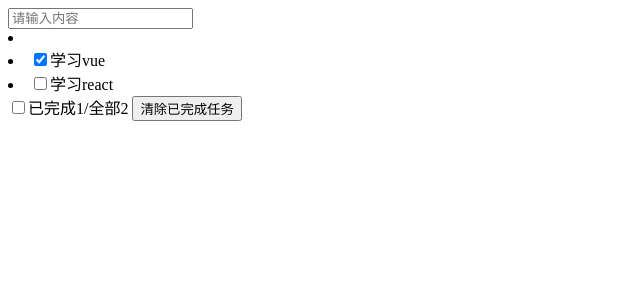
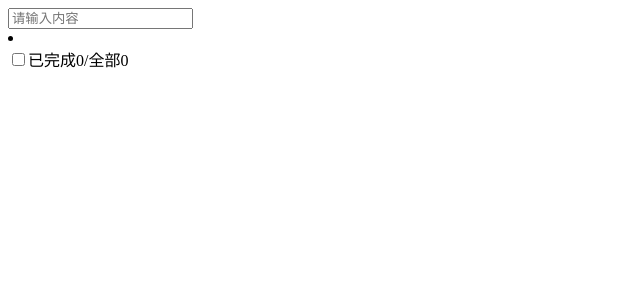
Before and after one commit to 729727747/demo_vue_cli_test, a Vue app: page / in a window 1280 px wide. Shown: the top 300 px of the page, without its empty margins (0-640 px from the left). Built offline with nearby package versions, Linux system fonts and the light colour scheme.

Commit message:
设置localstorge

```diff
--- a/src/App.vue
+++ b/src/App.vue
@@ -38,18 +38,19 @@ export default {
   name: 'App',
   data(){
     return{
-     todos:[
-            {
-                id:1,
-                title:'学习vue',
-                completed:true
-            },
-            {
-                id:2,
-                title:'学习react',
-                completed:false
-            }
-        ]
+    //  todos:[
+    //         {
+    //             id:1,
+    //             title:'学习vue',
+    //             completed:true
+    //         },
+    //         {
+    //             id:2,
+    //             title:'学习react',
+    //             completed:false
+    //         }
+    //     ]
+    todos:JSON.parse(localStorage.getItem('todos')) || []
     }
   },
   methods:{
@@ -70,6 +71,14 @@ export default {
         this.todos.forEach(item => {
             item.completed = checked
         })
+    }
+  },
+  watch:{
+    todos:{
+      deep:true,
+      handler(value){
+        localStorage.setItem('todos',JSON.stringify(value))
+      }
     }
   },
   components: {
--- a/src/components/demo/Footer.vue
+++ b/src/components/demo/Footer.vue
@@ -2,14 +2,14 @@
     <div class="footer">
         <label>
             <input type="checkbox"
-            :checked="todos.every(item => item.completed)"
+            :checked="false"
             @change="changeAllCheck($event)"
             />
         </label>
         <span>
             <span>已完成{{ completedTodo }}</span>/全部{{ todos.length }}
         </span>
-        <button >清除已完成任务</button>
+        <!-- <button >清除已完成任务</button> -->
     </div>
 </template>
 
@@ -28,8 +28,8 @@
             }
         },computed:{
             completedTodo(){
-                // return this.todos.filter(item => item.completed).length
-                return this.todos.reduce((pre,todo) => pre + (todo.completed ? 1 : 0),0)
+                return this.todos.filter(item => item.completed).length
+                // return this.todos.reduce((pre,todo) => pre + (todo.completed ? 1 : 0),0)
 
             }
         }
--- a/src/components/demo/Header.vue
+++ b/src/components/demo/Header.vue
@@ -5,8 +5,8 @@
 </template>
 
 <script>
-    //导入随机字符串生成
-
+    //随机字符串生成
+    import { nanoid } from 'nanoid'
     export default {
         name:'HeaderComponent',
         data(){
@@ -19,7 +19,7 @@
                 if(!this.inputContent){
                     return
                 }
-                const todoObj = {id:0,title:this.inputContent,completed:false}
+                const todoObj = {id:nanoid(),title:this.inputContent,completed:false}
                 this.addTodo(todoObj)
                 this.inputContent = ''
             }
```
